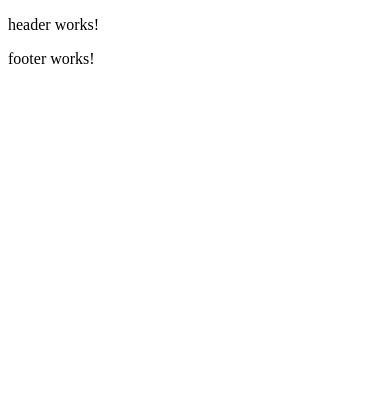
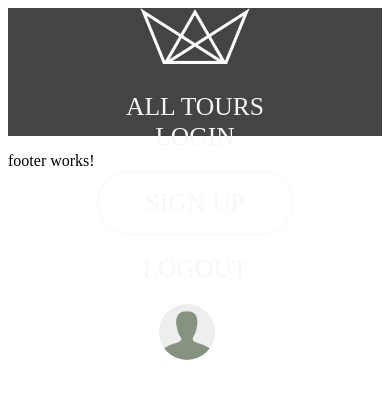
Before and after one commit to metodievmartin/ng-tours-mean-app, an Angular app: page / in a window 390 px wide. Shown: the top 398 px of the page. Built offline with nearby package versions, Linux system fonts and the light colour scheme.

Commit message:
feat(component): change app header
Add static HTML & some styling to the header component

```diff
--- a/src/app/core/components/header/header.component.css
+++ b/src/app/core/components/header/header.component.css
@@ -0,0 +1,193 @@
+.header {
+  background-color: #444;
+  padding: 0 5rem;
+  height: 8rem;
+  position: relative;
+  z-index: 100;
+  display: -webkit-box;
+  display: -ms-flexbox;
+  display: flex;
+  -webkit-box-pack: justify;
+  -ms-flex-pack: justify;
+  justify-content: space-between;
+  -webkit-box-align: center;
+  -ms-flex-align: center;
+  align-items: center;
+}
+@media only screen and (max-width: 62.5em) {
+  .header {
+    -webkit-box-orient: vertical;
+    -webkit-box-direction: normal;
+    -ms-flex-direction: column;
+    flex-direction: column;
+  }
+}
+.header__logo img {
+  height: 3.5rem;
+}
+@media only screen and (max-width: 62.5em) {
+  .header__logo {
+    -webkit-box-ordinal-group: 0;
+    -ms-flex-order: -1;
+    order: -1;
+    margin-bottom: 1.5rem;
+  }
+}
+
+.nav {
+  display: -webkit-box;
+  display: -ms-flexbox;
+  display: flex;
+  -webkit-box-align: center;
+  -ms-flex-align: center;
+  align-items: center;
+}
+@media only screen and (max-width: 37.5em) {
+  .nav {
+    -webkit-box-orient: vertical;
+    -webkit-box-direction: normal;
+    -ms-flex-direction: column;
+    flex-direction: column;
+  }
+}
+
+.nav--tours {
+  -webkit-box-flex: 0;
+  -ms-flex: 0 1 40%;
+  flex: 0 1 40%;
+}
+@media only screen and (max-width: 62.5em) {
+  .nav--tours {
+    margin-bottom: 1.5rem;
+  }
+}
+@media only screen and (max-width: 37.5em) {
+  .nav--tours {
+    margin-bottom: 0;
+  }
+}
+
+.nav--user {
+  -webkit-box-flex: 0;
+  -ms-flex: 0 1 40%;
+  flex: 0 1 40%;
+  -webkit-box-pack: end;
+  -ms-flex-pack: end;
+  justify-content: flex-end;
+}
+.nav__el,
+.nav__el:link,
+.nav__el:visited {
+  color: #f7f7f7;
+  text-transform: uppercase;
+  font-size: 1.6rem;
+  text-decoration: none;
+  display: -ms-inline-flexbox;
+  display: inline-flex;
+  -webkit-box-align: center;
+  -ms-flex-align: center;
+  align-items: center;
+  -webkit-transition: all 0.2s;
+  transition: all 0.2s;
+  font-weight: 400;
+  background: none;
+  border: none;
+  cursor: pointer;
+  font-family: inherit;
+}
+.nav__el:hover,
+.nav__el:active {
+  -webkit-transform: translateY(-2px);
+  transform: translateY(-2px);
+  text-shadow: 0 0.7rem 1rem black;
+}
+.nav__el:not(:last-child) {
+  margin-right: 3rem;
+}
+@media only screen and (max-width: 37.5em) {
+  .nav__el:not(:last-child) {
+    margin-right: 0;
+    margin-bottom: 1.2rem;
+  }
+}
+.nav__el:focus {
+  outline: none;
+}
+.nav__el--cta {
+  padding: 1rem 3rem;
+  border-radius: 10rem;
+  border: 1px solid currentColor !important;
+  -webkit-transition: all 0.3s;
+  transition: all 0.3s;
+}
+.nav__el--cta:hover {
+  background-color: #f7f7f7;
+  color: #777;
+  text-shadow: none;
+  border-color: #f7f7f7;
+}
+.nav__search {
+  display: -webkit-box;
+  display: -ms-flexbox;
+  display: flex;
+  -webkit-box-align: center;
+  -ms-flex-align: center;
+  align-items: center;
+}
+@media only screen and (max-width: 37.5em) {
+  .nav__search {
+    -webkit-box-ordinal-group: 0;
+    -ms-flex-order: -1;
+    order: -1;
+    margin-bottom: 1.2rem;
+  }
+}
+.nav__search-btn {
+  background: none;
+  border: none;
+  margin-right: 0.8rem;
+  -webkit-transform: translateY(1px);
+  transform: translateY(1px);
+}
+.nav__search-btn svg {
+  height: 2rem;
+  width: 2rem;
+  fill: #f7f7f7;
+}
+.nav__search-input {
+  font-family: inherit;
+  font-weight: inherit;
+  text-transform: uppercase;
+  background: none;
+  border: none;
+  font-size: 1.5rem;
+  color: #f7f7f7;
+  padding-bottom: 3px;
+  border-bottom: 1px solid #999;
+  width: 18rem;
+  -webkit-transition: all 0.3s;
+  transition: all 0.3s;
+}
+.nav__search-input::-webkit-input-placeholder {
+  color: #999;
+}
+.nav__search-input:-ms-input-placeholder {
+  color: #999;
+}
+.nav__search-input::-ms-input-placeholder {
+  color: #999;
+}
+.nav__search-input::placeholder {
+  color: #999;
+}
+.nav__search-input:focus {
+  outline: none;
+  width: 25rem;
+  border-bottom: 1px solid currentColor;
+}
+.nav__user-img {
+  height: 3.5rem;
+  width: 3.5rem;
+  border-radius: 50%;
+  margin-right: 1rem;
+}
--- a/src/app/core/components/header/header.component.html
+++ b/src/app/core/components/header/header.component.html
@@ -1 +1,16 @@
-<p>header works!</p>
+<header class="header">
+  <nav class="nav nav--tours">
+    <a class="nav__el" routerLink="/">All tours</a>
+  </nav>
+  <div class="header__logo">
+    <img src="assets/img/logo-white.png" alt="Natours logo" />
+  </div>
+  <nav class="nav nav--user">
+    <a class="nav__el" routerLink="/login">Login</a>
+    <a class="nav__el nav__el--cta" routerLink="/register">Sign Up</a>
+    <a class="nav__el nav__el--logout">Logout</a>
+    <a class="nav__el" routerLink="/me">
+      <img class="nav__user-img" src="/assets/img/default.jpg" alt="user-profile-pic"/>
+    </a>
+  </nav>
+</header>
--- a/src/app/core/core.module.ts
+++ b/src/app/core/core.module.ts
@@ -3,6 +3,7 @@ import { BrowserModule } from '@angular/platform-browser';
 
 import { HeaderComponent } from './components/header/header.component';
 import { FooterComponent } from './components/footer/footer.component';
+import { RouterModule } from '@angular/router';
 
 @NgModule({
   declarations: [
@@ -11,6 +12,7 @@ import { FooterComponent } from './components/footer/footer.component';
   ],
   imports: [
     BrowserModule,
+    RouterModule,
   ],
   exports: [
     HeaderComponent,
```
